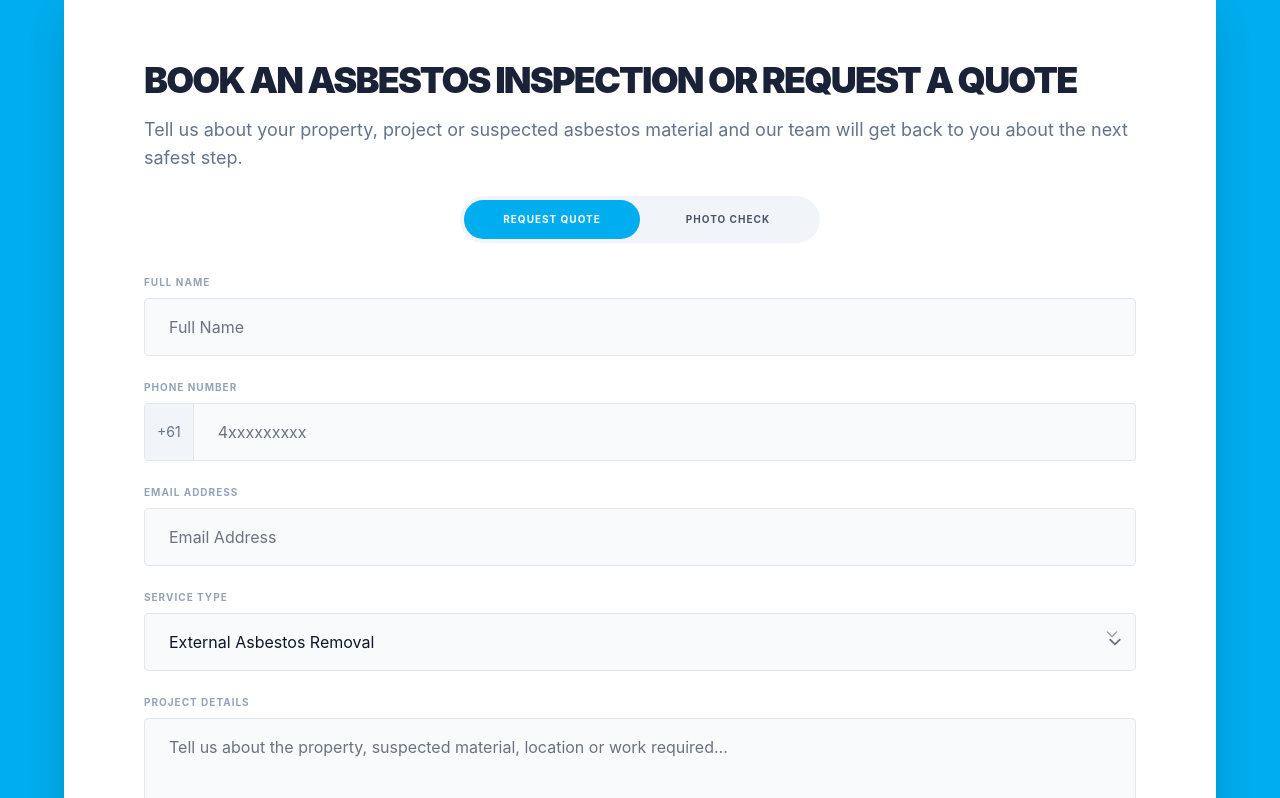
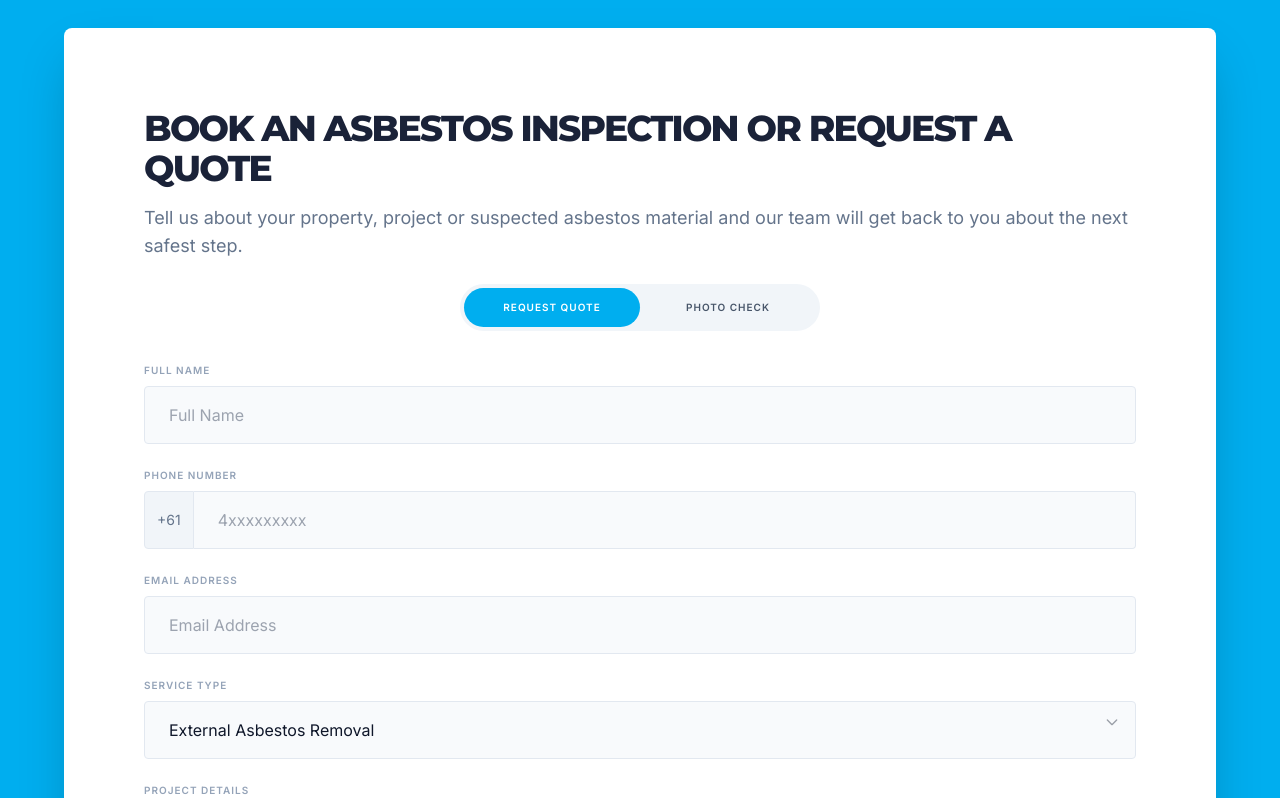
Before and after one commit to llthorzinholl/landingpagenova, a React (Vite) app: page / in a window 1280 px wide. Shown: the part 6372-7170 px from the top of the page. Built offline with nearby package versions, Linux system fonts and the light colour scheme.

Commit message:
perf: improve LCP and reduce critical requests

```diff
--- a/index.css
+++ b/index.css
@@ -1,51 +1,22 @@
+/*
+  index.css
+  This file is required by Vite/React for global styles. You can add your Tailwind directives or custom CSS here.
+*/
+
 @tailwind base;
 @tailwind components;
 @tailwind utilities;
 
-:root {
-  color-scheme: light;
+/* Custom global styles can be added below */
+body {
+  font-family: 'Inter', system-ui, sans-serif;
+  background-color: #f8fafc;
 }
 
-html {
-  scroll-behavior: smooth;
-}
-
-body {
-  margin: 0;
-  font-family:
-    Inter,
-    system-ui,
-    -apple-system,
-    BlinkMacSystemFont,
-    "Segoe UI",
-    sans-serif;
-  background-color: #f8fafc;
-  color: #0f172a;
-  text-rendering: optimizeLegibility;
-  -webkit-font-smoothing: antialiased;
-  -moz-osx-font-smoothing: grayscale;
-}
-
-img,
-picture,
-video,
-canvas,
-svg {
-  display: block;
-  max-width: 100%;
-}
-
-button,
-input,
-textarea,
-select {
-  font: inherit;
-}
-
+/* Example: Custom color for .bg-aes-navy and .bg-aes-cyan if not already in Tailwind config */
 .bg-aes-navy {
   background-color: #1a2238;
 }
-
 .bg-aes-cyan {
   background-color: #00aeef;
 }
@@ -53,97 +24,6 @@ select {
 .text-aes-navy {
   color: #1a2238;
 }
-
 .text-aes-cyan {
   color: #00aeef;
 }
-
-.border-aes-cyan {
-  border-color: #00aeef;
-}
-
-.word-glow {
-  text-shadow:
-    0 0 12px rgba(255, 255, 255, 0.35),
-    0 0 36px rgba(0, 174, 239, 0.25);
-}
-
-.word-active {
-  transform: scale(1.08);
-}
-
-.reveal-item {
-  opacity: 0;
-  transform: translateY(16px) scale(0.99);
-  transition:
-    opacity 1600ms ease,
-    transform 1600ms cubic-bezier(0.22, 1, 0.36, 1);
-  will-change: opacity, transform;
-}
-
-.reveal-item.is-visible {
-  opacity: 1;
-  transform: translateY(0) scale(1);
-}
-
-.aes-media-layer {
-  transition: opacity 1200ms cubic-bezier(0.22, 1, 0.36, 1);
-  will-change: opacity;
-}
-
-.aes-media {
-  filter: saturate(1.08) contrast(1.04) brightness(0.92);
-  transform: scale(1.08);
-  animation: mediaFloat 18s ease-in-out infinite;
-  will-change: transform, filter;
-}
-
-@keyframes mediaFloat {
-  0% {
-    transform: scale(1.08) translateY(0);
-  }
-  50% {
-    transform: scale(1.12) translateY(-1.5%);
-  }
-  100% {
-    transform: scale(1.08) translateY(0);
-  }
-}
-
-@media (max-width: 767px) {
-  .aes-media {
-    transform: scale(1.24);
-  }
-
-  @keyframes mediaFloat {
-    0% {
-      transform: scale(1.24) translateY(0);
-    }
-    50% {
-      transform: scale(1.3) translateY(-1.5%);
-    }
-    100% {
-      transform: scale(1.24) translateY(0);
-    }
-  }
-}
-
-@media (prefers-reduced-motion: reduce) {
-  html {
-    scroll-behavior: auto;
-  }
-
-  .reveal-item {
-    opacity: 1;
-    transform: none;
-    transition: none;
-  }
-
-  .aes-media {
-    animation: none;
-  }
-
-  .aes-media-layer {
-    transition: none;
-  }
-}
--- a/index.html
+++ b/index.html
@@ -2,41 +2,206 @@
 <html lang="en">
   <head>
     <!-- Google tag (gtag.js) -->
-    <script
-      async
-      src="https://www.googletagmanager.com/gtag/js?id=G-7PR6W1BG7Z"
-    ></script>
-    <script
-      async
-      src="https://www.googletagmanager.com/gtag/js?id=AW-17970969675"
-    ></script>
+    <script async src="https://www.googletagmanager.com/gtag/js?id=G-7PR6W1BG7Z"></script>
     <script>
       window.dataLayer = window.dataLayer || [];
-      function gtag() {
-        dataLayer.push(arguments);
-      }
-      gtag("js", new Date());
+      function gtag(){dataLayer.push(arguments);}
+      gtag('js', new Date());
+      gtag('config', 'G-7PR6W1BG7Z');
+    </script>
 
-      gtag("config", "G-7PR6W1BG7Z");
-      gtag("config", "AW-17970969675");
+    <!-- Google Ads -->
+    <script async src="https://www.googletagmanager.com/gtag/js?id=AW-17970969675"></script>
+    <script>
+      window.dataLayer = window.dataLayer || [];
+      function gtag(){dataLayer.push(arguments);}
+      gtag('js', new Date());
+      gtag('config', 'AW-17970969675');
     </script>
 
     <meta charset="UTF-8" />
     <meta name="viewport" content="width=device-width, initial-scale=1.0" />
     <meta
       name="description"
-      content="Licensed asbestos removal in Sydney and NSW. Book asbestos inspections, make-safe solutions, residential and commercial asbestos removal, and photo checks with Absolute Environmental Services."
+      content="Licensed asbestos removal in Sydney and NSW. Book asbestos inspections, quotes, and photo checks with Absolute Environmental Services."
     />
-    <meta
-      name="theme-color"
-      content="#1a2238"
+    <link rel="icon" type="image/png" href="assets/favicon.svg" />
+    <title>Absolute Environmental Services</title>
+
+    <!-- Safe performance tweak -->
+    <link rel="preconnect" href="https://fonts.googleapis.com" />
+    <link rel="preconnect" href="https://fonts.gstatic.com" crossorigin />
+
+    <!-- KEEP: original UI depends on this -->
+    <script src="https://cdn.tailwindcss.com"></script>
+
+    <!-- KEEP: original UI depends on these fonts -->
+    <link
+      href="https://fonts.googleapis.com/css2?family=Montserrat:wght@400;500;600;700;800&family=Inter:wght@400;500;600&display=swap"
+      rel="stylesheet"
     />
 
-    <link rel="icon" type="image/svg+xml" href="/favicon.svg" />
-    <title>Absolute Environmental Services</title>
+    <style>
+      html {
+        scroll-behavior: smooth;
+      }
 
-    <!-- Mantido para não quebrar o layout atual -->
-    <script src="https://cdn.tailwindcss.com?plugins=forms" defer></script>
+      body {
+        font-family: "Inter", sans-serif;
+      }
+
+      h1,
+      h2,
+      h3,
+      h4,
+      h5,
+      h6 {
+        font-family: "Montserrat", sans-serif;
+      }
+
+      .bg-aes-navy {
+        background-color: #002b49;
+      }
+
+      .textBt-aes-navy {
+        color: #002b49;
+      }
+
+      .text-aes-navy {
+        color: #1a2238;
+      }
+
+      .text-aes-cyan {
+        color: #00aeef;
+      }
+
+      .bg-aes-cyan {
+        background-color: #00aeef;
+      }
+
+      .border-aes-cyan {
+        border-color: #00aeef;
+      }
+
+      .gradient-overlay {
+        background: linear-gradient(
+          to right,
+          rgba(0, 43, 73, 0.9),
+          rgba(0, 43, 73, 0.3)
+        );
+      }
+
+      .caption-clamp {
+        display: block;
+        overflow: hidden;
+        line-height: 1.15;
+        height: calc(2 * 1.15em);
+        padding-bottom: 0.1em;
+      }
+
+      .caption-clamp-4 {
+        display: block;
+        overflow: hidden;
+        line-height: 1.2;
+        height: calc(4 * 1.2em);
+        padding-bottom: 0.1em;
+      }
+
+      .word-reveal {
+        opacity: 0;
+        animation: wordReveal 0.12s linear forwards;
+      }
+
+      @keyframes wordReveal {
+        to {
+          opacity: 1;
+        }
+      }
+
+      .word-placeholder {
+        opacity: 0;
+      }
+
+      .word-smooth {
+        transition:
+          color 150ms ease,
+          transform 150ms ease;
+      }
+
+      .word-glow {
+        text-shadow:
+          0 0 8px rgba(255, 255, 255, 0.45),
+          0 0 18px rgba(255, 255, 255, 0.35),
+          0 0 36px rgba(0, 174, 239, 0.25);
+      }
+
+      .word-active {
+        transform: scale(1.08);
+      }
+
+      .reveal-item {
+        opacity: 0;
+        transform: translateY(16px) scale(0.99);
+        transition:
+          opacity 1600ms ease,
+          transform 1600ms cubic-bezier(0.22, 1, 0.36, 1);
+        will-change: opacity, transform;
+      }
+
+      .reveal-item.is-visible {
+        opacity: 1;
+        transform: translateY(0) scale(1);
+      }
+
+      .aes-media-layer {
+        transition: opacity 2000ms cubic-bezier(0.22, 1, 0.36, 1);
+      }
+
+      .aes-media {
+        filter: saturate(1.1) contrast(1.08) brightness(0.92);
+        transform: scale(1.08);
+        animation: mediaFloat 18s ease-in-out infinite;
+        will-change: transform, filter;
+      }
+
+      @keyframes mediaFloat {
+        0% {
+          transform: scale(1.08) translateY(0);
+        }
+        50% {
+          transform: scale(1.12) translateY(-1.5%);
+        }
+        100% {
+          transform: scale(1.08) translateY(0);
+        }
+      }
+
+      @media (max-width: 767px) {
+        .aes-media {
+          transform: scale(1.26);
+        }
+
+        @keyframes mediaFloat {
+          0% {
+            transform: scale(1.26) translateY(0);
+          }
+          50% {
+            transform: scale(1.32) translateY(-1.5%);
+          }
+          100% {
+            transform: scale(1.26) translateY(0);
+          }
+        }
+      }
+
+      @media (prefers-reduced-motion: reduce) {
+        .reveal-item {
+          opacity: 1;
+          transform: none;
+          transition: none;
+        }
+      }
+    </style>
 
     <script type="importmap">
       {
--- a/index.tsx
+++ b/index.tsx
@@ -1,8 +1,6 @@
 import React from "react";
 import ReactDOM from "react-dom/client";
 import App from "./App";
-
-
 
 const rootElement = document.getElementById("root");
 if (!rootElement) {
@@ -13,6 +11,5 @@ const root = ReactDOM.createRoot(rootElement);
 root.render(
   <React.StrictMode>
     <App />
-
   </React.StrictMode>,
 );
```
Also changed, not shown: components/ServicesSection.tsx (+2 -5 lines).
